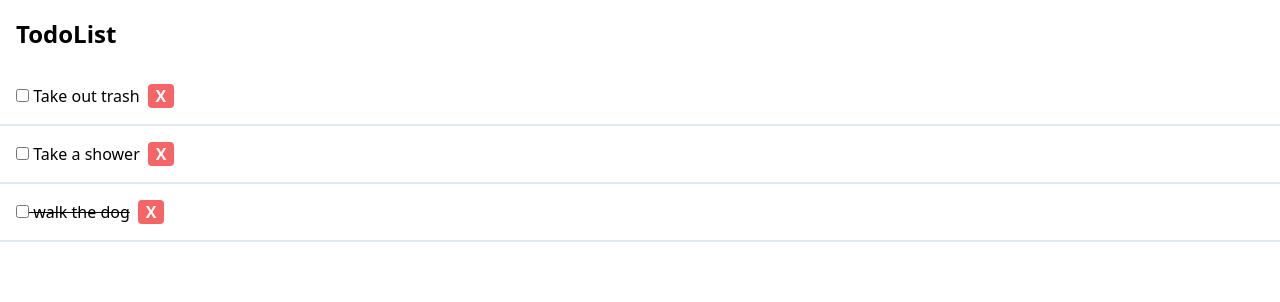
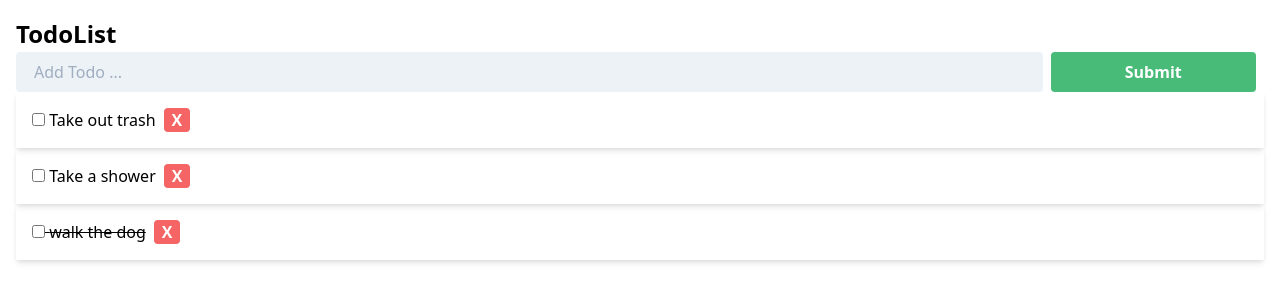
Before and after one commit to sebastianajakobsen/react-todo, a React (Create React App) app: page / in a window 1280 px wide. Shown: the top 302 px of the page. Built offline with nearby package versions, Linux system fonts and the light colour scheme.

Commit message:
wip todo -> add todo

```diff
--- a/src/App.js
+++ b/src/App.js
@@ -1,6 +1,7 @@
 import React, { Component } from "react";
 import Todos from "./components/Todos";
 import Header from "./components/layout/Header";
+import AddTodo from "./components/AddTodo";
 import "./assets/main.css";
 
 class App extends Component {
@@ -43,10 +44,21 @@ class App extends Component {
     });
   };
 
+  addTodo = (title) => {
+    const newTodo = {
+      id:this.state.todos.length + 1,
+      // title:title
+      title, // ES6
+      completed:false
+    }
+    this.setState({todos:[...this.state.todos, newTodo]})
+  }
+
   render() {
     return (
-      <div>
+      <div className="p-4">
         <Header />
+        <AddTodo addTodo={this.addTodo}/>
         <Todos
           todos={this.state.todos}
           markComplete={this.markComplete}
--- /dev/null
+++ b/src/components/AddTodo.js
@@ -0,0 +1,37 @@
+import React, { Component } from "react";
+
+class AddTodo extends Component {
+  state = {
+    title: "",
+  };
+
+  onChange = (e) => this.setState({ [e.target.name]: e.target.value });
+
+  onSubmit = (e) => {
+      e.preventDefault();
+      this.props.addTodo(this.state.title);
+      this.setState({title: ''});
+  }
+
+  render() {
+    return (
+      <form onSubmit={this.onSubmit} className="flex">
+        <input
+          className="w-5/6 bg-gray-200 appearance-none border-2 border-gray-200 rounded py-2 px-4 text-gray-700 leading-tight focus:outline-none focus:bg-white focus:border-purple-500"
+          type="text"
+          name="title"
+          value={this.state.title}
+          onChange={this.onChange}
+          placeholder="Add Todo ..."
+        />
+        <input
+          type="submit"
+          value="Submit"
+          className="bg-green-500 w-1/6 hover:bg-green-700  text-white font-bold mx-2 p-2 rounded"
+        />
+      </form>
+    );
+  }
+}
+
+export default AddTodo;
--- a/src/components/TodoItem.js
+++ b/src/components/TodoItem.js
@@ -11,7 +11,7 @@ class TodoItem extends Component {
     return (
       <div
         className={
-          "p-4 border-b-2 " +
+          "p-4 shadow-md " +
           (this.props.todo.completed ? "line-through" : "none")
         }
       >
--- a/src/components/layout/Header.js
+++ b/src/components/layout/Header.js
@@ -12,7 +12,7 @@ import React from 'react';
 function Header() {
     return (
         <header>
-            <h1 className="p-4 font-black text-2xl">TodoList</h1>
+            <h1 className=" font-black text-2xl">TodoList</h1>
         </header>
     )
 }
```
